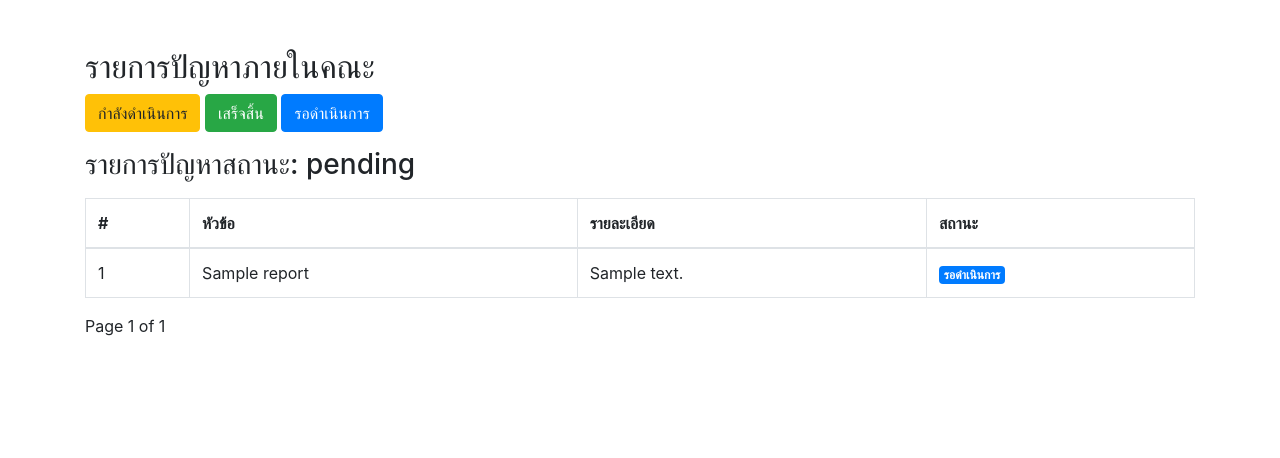
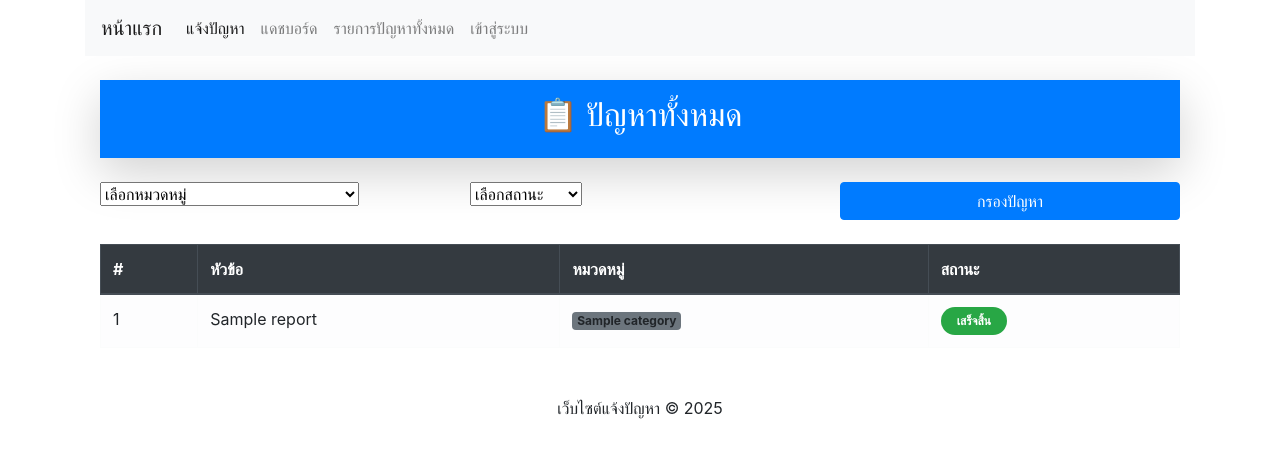
Before and after one commit to Achira03/Flask_Project, a Python web app: template Flask_project/templates/issues.html in a window 1280 px wide. Shown: the top 458 px of the page. Run offline with Jinja, Linux system fonts and the light colour scheme; the template is opened without the code that fills it: most values are stand-ins (such as "Sample title", 1, 10 or a date in 2020); some libraries are stand-ins or nearby versions.

Commit message:
fix fow show all problem

```diff
--- a/Flask_project/templates/issues.html
+++ b/Flask_project/templates/issues.html
@@ -1,83 +1,71 @@
-<!DOCTYPE html>
-<html lang="th">
-<head>
-    <meta charset="UTF-8">
-    <meta name="viewport" content="width=device-width, initial-scale=1.0">
-    <title>รายการปัญหา</title>
-    <link rel="stylesheet" href="https://stackpath.bootstrapcdn.com/bootstrap/4.5.2/css/bootstrap.min.css">
-</head>
-<body>
-    <div class="container mt-5">
-        <h2>รายการปัญหาภายในคณะ</h2>
+{% extends "base.html" %}
 
-        <!-- ปุ่มกรองสถานะ "กำลังดำเนินการ" -->
-        <a href="{{ url_for('issues', status='กำลังดำเนินการ') }}" class="btn btn-warning">กำลังดำเนินการ</a>
+{% block content %}
+<div class="container mt-4">
+    <div class="p-3 mb-4 text-center text-white rounded-3 shadow-lg" style="background-color: #007bff;">
+        <h2>📋 ปัญหาทั้งหมด</h2>
+    </div>
 
-        <!-- ปุ่มกรองสถานะ "เสร็จสิ้น" -->
-        <a href="{{ url_for('issues', status='เสร็จสิ้น') }}" class="btn btn-success">เสร็จสิ้น</a>
+    <!-- ฟอร์มกรองปัญหา -->
+    <div class="mb-4">
+        <form action="{{ url_for('issues') }}" method="GET">
+            <div class="row">
+                <div class="col-md-4">
+                    <select class="form-select" name="category" aria-label="เลือกหมวดหมู่">
+                        <option value="">เลือกหมวดหมู่</option>
+                        <option value="building" {% if request.args.get('category') == 'building' %}selected{% endif %}>ปัญหาด้านอาคารสถานที่</option>
+                        <option value="it" {% if request.args.get('category') == 'it' %}selected{% endif %}>ปัญหาด้านระบบไอทีและอินเทอร์เน็ต</option>
+                        <option value="admin" {% if request.args.get('category') == 'admin' %}selected{% endif %}>ปัญหาด้านเอกสารและงานธุรการ</option>
+                        <option value="welfare" {% if request.args.get('category') == 'welfare' %}selected{% endif %}>ปัญหาด้านกิจกรรมและสวัสดิการนักศึกษา</option>
+                        <option value="safety" {% if request.args.get('category') == 'safety' %}selected{% endif %}>ปัญหาด้านความปลอดภัย</option>
+                        <option value="other" {% if request.args.get('category') == 'other' %}selected{% endif %}>ปัญหาทั่วไปอื่นๆ</option>
+                    </select>
+                </div>
+                <div class="col-md-4">
+                    <select class="form-select" name="status" aria-label="เลือกสถานะ">
+                        <option value="">เลือกสถานะ</option>
+                        <option value="รอดำเนินการ" {% if request.args.get('status') == 'รอดำเนินการ' %}selected{% endif %}>รอดำเนินการ</option>
+                        <option value="กำลังดำเนินการ" {% if request.args.get('status') == 'กำลังดำเนินการ' %}selected{% endif %}>กำลังดำเนินการ</option>
+                        <option value="เสร็จสิ้น" {% if request.args.get('status') == 'เสร็จสิ้น' %}selected{% endif %}>เสร็จสิ้น</option>
+                    </select>
+                </div>
+                <div class="col-md-4">
+                    <button type="submit" class="btn btn-primary w-100">กรองปัญหา</button>
+                </div>
+            </div>
+        </form>
+    </div>
 
-        <!-- ปุ่มกรองสถานะ "รอดำเนินการ" -->
-        <a href="{{ url_for('issues', status='รอดำเนินการ') }}" class="btn btn-primary">รอดำเนินการ</a>
-
-        <h3 class="mt-3">
-            {% if status %}
-            รายการปัญหาสถานะ: {{ status }}
-            {% else %}
-            รายการปัญหาทั้งหมด
-            {% endif %}
-        </h3>
-
-        <table class="table table-bordered mt-3">
-            <thead>
+    <!-- ตารางแสดงปัญหา -->
+    <table class="table table-bordered table-striped table-hover">
+        <thead class="thead-dark">
             <tr>
                 <th>#</th>
                 <th>หัวข้อ</th>
-                    <th>รายละเอียด</th>
+                <th>หมวดหมู่</th>
                 <th>สถานะ</th>
             </tr>
         </thead>
         <tbody>
-                {% for report in reports.items %}
-                <tr>
+            {% for report in reports %}
+            <tr class="table-light">
                 <td>{{ report.id }}</td>
                 <td>{{ report.title }}</td>
-                    <td>{{ report.description }}</td>
                 <td>
-                        <!-- แสดงสถานะ -->
-                        {% if report.status == 'กำลังดำเนินการ' %}
-                            <span class="badge badge-warning">กำลังดำเนินการ</span>
-                        {% elif report.status == 'เสร็จสิ้น' %}
-                            <span class="badge badge-success">เสร็จสิ้น</span>
+                    <span class="badge bg-secondary">{{ report.category }}</span>
+                </td>
+                <td>
+                    {% if report.status.name == 'รอดำเนินการ' %}
+                    <span class="badge bg-primary text-dark px-3 py-2 rounded-pill">รอดำเนินการ</span>
+                    {% elif report.status.name == 'กำลังดำเนินการ' %}
+                    <span class="badge bg-warning text-white px-3 py-2 rounded-pill">กำลังดำเนินการ</span>
                     {% else %}
-                            <span class="badge badge-primary">รอดำเนินการ</span>
+                    <span class="badge bg-success text-white px-3 py-2 rounded-pill">เสร็จสิ้น</span>
                     {% endif %}
                 </td>
-                </tr>
-                </tr>
-                {% else %}
-                <tr>
-                    <td colspan="4">ไม่มีปัญหาที่แสดงในสถานะนี้</td>
             </tr>
             {% endfor %}
         </tbody>
     </table>
-
-        <!-- หน้า Pagination -->
-        <div class="pagination">
-            {% if reports.has_prev %}
-            <a href="{{ url_for('issues', page=reports.prev_num, status=status) }}">&laquo; Previous</a>
-            {% endif %}
-
-            <span>Page {{ reports.page }} of {{ reports.pages }}</span>
-
-            {% if reports.has_next %}
-            <a href="{{ url_for('issues', page=reports.next_num, status=status) }}">Next &raquo;</a>
-            {% endif %}
 </div>
-    </div>
-
-    <script src="https://code.jquery.com/jquery-3.5.1.slim.min.js"></script>
-    <script src="https://cdn.jsdelivr.net/npm/@popperjs/core@2.5.4/dist/umd/popper.min.js"></script>
-    <script src="https://stackpath.bootstrapcdn.com/bootstrap/4.5.2/js/bootstrap.min.js"></script>
-</body>
-</html>
+{% endblock %}
```
Lines whose indentation alone changed are shown as unchanged.
